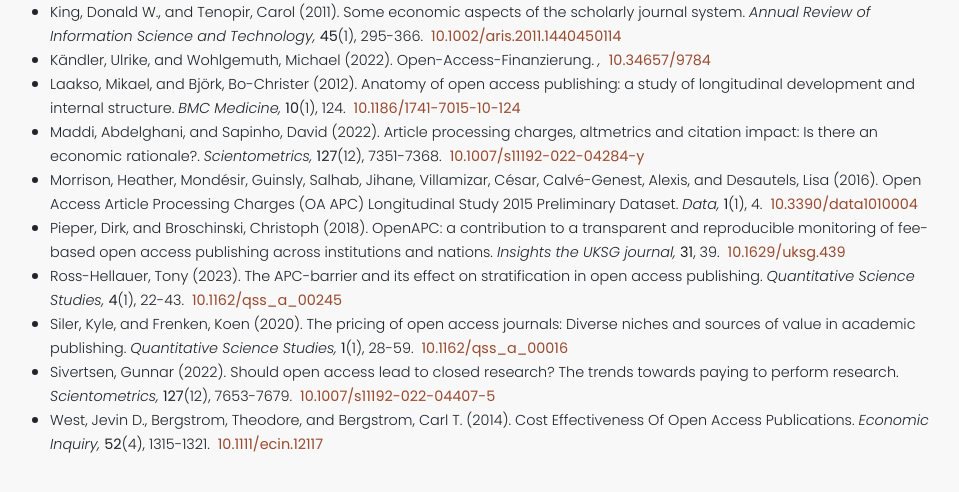
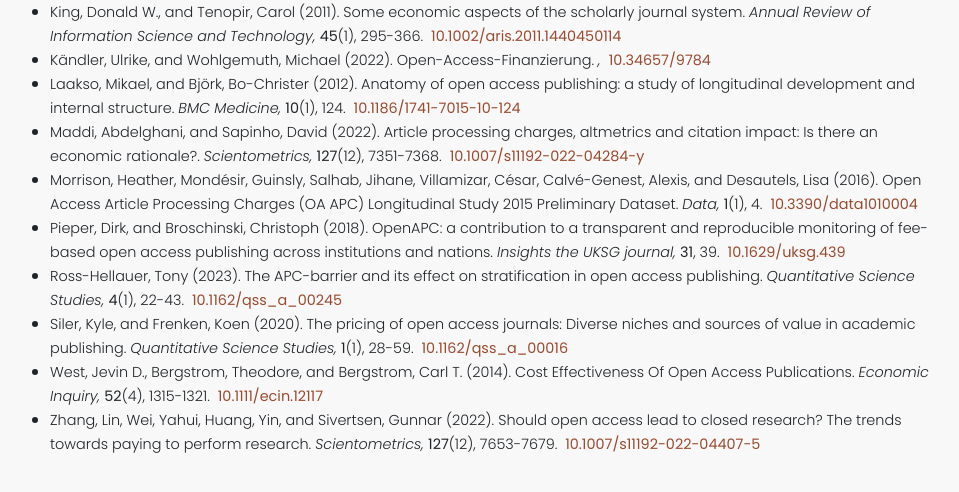
Before and after one commit to panter-project/panter-project.github.io, a Jekyll site: the page built from resources.markdown, in a window 1280 px wide and 900 px high, scrolled down 1387 px, cut to the strip 0-596 px from the top of the window. Shown: the top 492 px of the strip, without its empty margins (64-1023 px from the left). Built offline with Jekyll 4.4.1, drawn with Linux system fonts in a browser that asks for light colours.

Commit message:
Update 2022-02-01-zhan-closedresearch.markdown

```diff
--- a/_resources/2022-02-01-zhan-closedresearch.markdown
+++ b/_resources/2022-02-01-zhan-closedresearch.markdown
@@ -2,10 +2,7 @@
 category: publication
 TY: JOUR
 TI: Should open access lead to closed research? The trends towards paying to perform research
-AU: Zhang, Lin
-AU: Wei, Yahui
-AU: Huang, Ying
-AU: Sivertsen, Gunnar
+AU: Zhang, Lin, Wei, Yahui, Huang, Yin, and Sivertsen, Gunnar
 T2: Scientometrics
 AB: |
     Open Access (OA) emerged as an important transition in scholarly publishing worldwide during the past two decades. So far, this transition is increasingly based on article processing charges (APC), which create a new paywall on the researchers’ side. Publishing is part of the research process and thereby necessary to perform research. This study analyses the global trends towards paying to perform research by combing observed trends in publishing from 2015 to 2020 with an APC price list. APC expenses have sharply increased among six countries with different OA policies: the USA, China, the UK, France, the Netherlands, and Norway. The estimated global revenues from APC among major publishers now exceed 2 billion US dollars annually. Mergers and takeovers show that the industry is moving towards APC-based OA as the more profitable business model. Research publishing will be closed to those who cannot make an institution or project money payment. Our results lead to a discussion of whether APC is the best way to promote OA.
```
